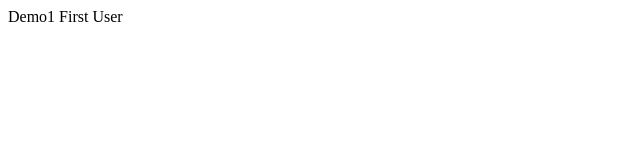
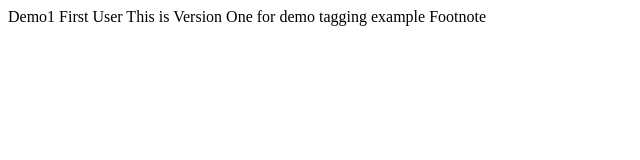
Before and after one commit to NewaBoy/part4.demo, a plain HTML site: page WebContent/index.html in a window 1280 px wide. Shown: the whole page, without its empty margins (0-640 px from the left). Drawn offline with Linux system fonts and the light colour scheme.

Commit message:
added foot note

```diff
--- a/WebContent/index.html
+++ b/WebContent/index.html
@@ -6,5 +6,9 @@
 </head>
 <body>
 	Demo1      First User
+
+	This is Version One for demo tagging example
+
+	Footnote
 </body>
 </html>
```
